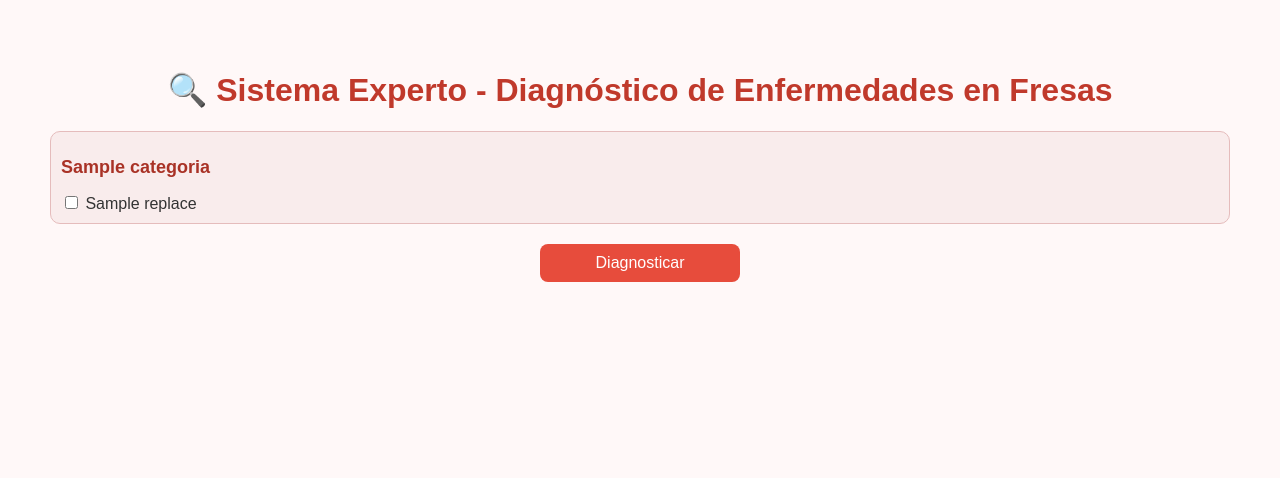
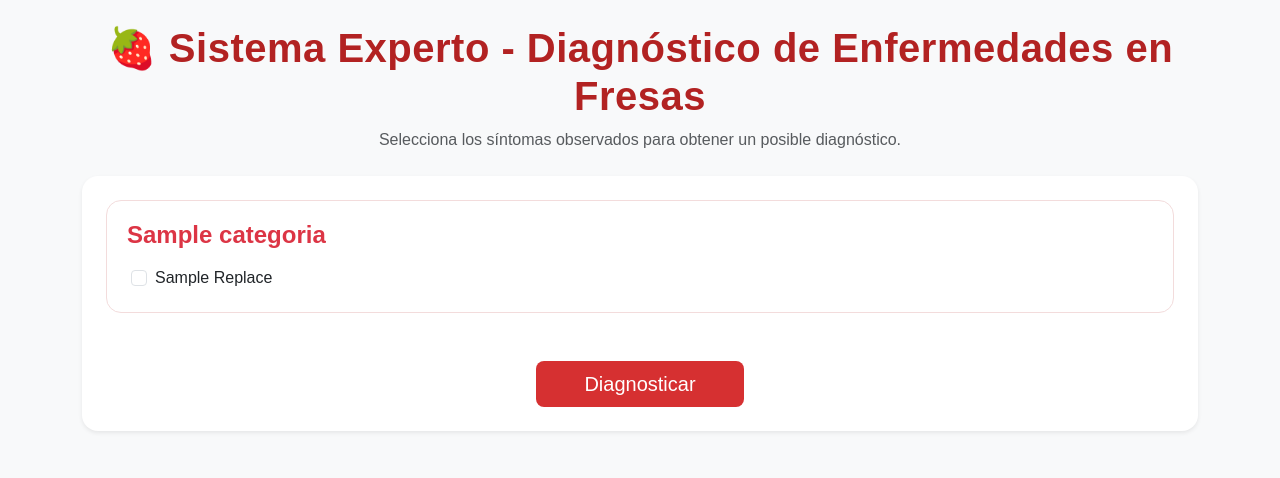
Before and after one commit to slimh4cker/Strawberry-Diagnosis, a Flask app: template src/templates/index.html in a window 1280 px wide. Shown: the top 478 px of the page. Run offline with Flask 3, Linux system fonts and the light colour scheme; the template is opened without the code that fills it: most values are stand-ins (such as "Sample title", 1, 10 or a date in 2020).

Commit message:
segundo avance interfaz

```diff
--- a/src/app_web.py
+++ b/src/app_web.py
@@ -34,62 +34,51 @@ def index():
 def diagnosticar():
     try:
         payload = request.get_json(force=True)
-        print(f"[DEBUG] /diagnosticar payload raw: {payload}")
         sintomas_recibidos = payload.get("sintomas", [])
-        print(f"[DEBUG] Síntomas recibidos (strings): {sintomas_recibidos}")
 
-        # Convertir a lista de dicts {"hecho": "...", "valor": "..."}
+        if not sintomas_recibidos:
+            return jsonify({"resultado": "⚠️ No seleccionaste síntomas."})
+
+        # Convertir a lista de diccionarios {"hecho": "...", "valor": "..."}
         lista_sintomas = []
         for s in sintomas_recibidos:
             if ":" in s:
                 hecho, valor = s.split(":", 1)
                 lista_sintomas.append({"hecho": hecho, "valor": valor})
-            else:
-                parts = s.split("_", 1)
-                if len(parts) == 2:
-                    hecho, valor = parts
-                    lista_sintomas.append({"hecho": hecho, "valor": valor})
-        print(f"[DEBUG] Síntomas convertidos para motor: {lista_sintomas}")
 
         base = obtener_base()
-        # tamaño base y ejemplo
-        print(f"[DEBUG] Base de conocimiento cargada. Reglas: {len(base)}")
+        resultados = motor.iniciar_busqueda(lista_sintomas, base)
 
-        # Llamada al motor
-        resultados = motor.iniciar_busqueda(lista_sintomas, base)
-        print(f"[DEBUG] Resultados crudos del motor (len={len(resultados)}):")
-        for r in resultados:
-            print("  -", r.get("id"), r.get("nombre"))
+        # Si el motor devuelve coincidencias
+        if resultados:
+            mejor = resultados[0]  # tomamos la primera (mayor coincidencia)
+            diagnostico = mejor.get("conclusion", {}).get("diagnostico", mejor.get("nombre", "Desconocido"))
 
-        # nombre + condiciones que coincidieron y los sintomas
-        respuesta_detallada = []
-        for padecimiento in resultados:
-            condiciones_padecimiento = padecimiento.get("condiciones", [])
-            coincidencias = []
-            for cond in condiciones_padecimiento:
-                for s in lista_sintomas:
-                    if s.get("hecho") == cond.get("hecho") and s.get("valor") == cond.get("valor"):
-                        coincidencias.append(cond)
-            respuesta_detallada.append({
-                "id": padecimiento.get("id"),
-                "nombre": padecimiento.get("nombre"),
-                "coincidencias": coincidencias,
-                "conclusion": padecimiento.get("conclusion", {})
-            })
+            # construimos una descripción más detallada si existe
+            descripcion = mejor.get("descripcion", "")
+            condiciones = [f"{c['hecho'].replace('sintoma_', '').capitalize()}: {c['valor'].replace('_', ' ')}"
+                           for c in mejor.get("condiciones", [])]
 
-        if not respuesta_detallada:
-            mensaje = "No es posible diagnosticar con los síntomas proporcionados."
-        else:
-            mensaje = f"Se encontraron {len(respuesta_detallada)} coincidencia(s)."
+            texto_condiciones = "<br>".join(f"• {c}" for c in condiciones)
 
-        return jsonify({
-            "ok": True,
-            "mensaje": mensaje,
-            "resultados": respuesta_detallada
-        })
+            resultado_html = f"""
+                <h4 class='text-success'>🩺 {diagnostico}</h4>
+                {'<p class="text-muted">' + descripcion + '</p>' if descripcion else ''}
+                <div class='text-start mx-auto mt-2' style='max-width:600px'>
+                    <p class='fw-semibold'>Síntomas característicos:</p>
+                    <p>{texto_condiciones}</p>
+                </div>
+            """
+
+            return jsonify({"resultado": resultado_html})
+
+        # Si no hubo coincidencias
+        return jsonify({"resultado": "❌ No se puede diagnosticar en este momento."})
+
     except Exception as e:
         traceback.print_exc()
-        return jsonify({"ok": False, "error": str(e)}), 500
+        return jsonify({"resultado": f"⚠️ Error interno: {str(e)}"})
+
 
 if __name__ == "__main__":
     app.run(debug=True)
--- a/src/static/styles.css
+++ b/src/static/styles.css
@@ -1,23 +1,67 @@
+/* =====================
+   ESTILOS GENERALES
+===================== */
 body {
-    font-family: Arial, sans-serif;
-    margin: 30px;
-    background-color: #f7f9fb;
+    font-family: 'Poppins', Arial, sans-serif;
+    background-color: #fffafc;
     color: #333;
 }
 
-h1 {
-    color: #c73c3c;
+.titulo-principal {
+    color: #b22222;
+    font-weight: 700;
+    letter-spacing: 0.5px;
 }
 
-button {
-    background-color: #c73c3c;
-    color: white;
-    border: none;
-    padding: 8px 16px;
-    cursor: pointer;
-    border-radius: 8px;
+/* =====================
+   TARJETAS DE CATEGORÍA
+===================== */
+.categoria {
+    background-color: #fff;
+    border: 1px solid #f3dcdc;
+    border-radius: 15px;
+    padding: 20px;
+    transition: box-shadow 0.3s ease-in-out;
 }
 
-button:hover {
-    background-color: #b22e2e;
+.categoria:hover {
+    box-shadow: 0 4px 15px rgba(242, 90, 90, 0.15);
 }
+
+/* =====================
+   BOTÓN PRINCIPAL
+===================== */
+.btn-danger {
+    background-color: #d63031;
+    border: none;
+    transition: background-color 0.3s ease;
+}
+
+.btn-danger:hover {
+    background-color: #b71c1c;
+}
+
+/* =====================
+   RESULTADOS
+===================== */
+.resultado {
+    font-size: 1.1rem;
+    color: #2c3e50;
+}
+
+.alert {
+    font-size: 1rem;
+    border-radius: 10px;
+}
+
+/* =====================
+   SCROLL PERSONALIZADO
+===================== */
+::-webkit-scrollbar {
+    width: 8px;
+}
+
+::-webkit-scrollbar-thumb {
+    background: #f28b82;
+    border-radius: 10px;
+}
--- a/src/templates/index.html
+++ b/src/templates/index.html
@@ -2,144 +2,65 @@
 <html lang="es">
 <head>
     <meta charset="UTF-8">
-    <title>Sistema Experto de Fresas</title>
+    <title>Sistema Experto de Fresas 🍓</title>
+    <link href="https://cdn.jsdelivr.net/npm/bootstrap@5.3.2/dist/css/bootstrap.min.css" rel="stylesheet">
     <link rel="stylesheet" href="{{ url_for('static', filename='styles.css') }}">
-    <style>
-        body {
-            font-family: Arial, sans-serif;
-            background-color: #fff8f8;
-            color: #333;
-            padding: 20px;
-        }
+</head>
+<body class="bg-light">
+    <div class="container py-4">
+        <div class="text-center mb-4">
+            <h1 class="titulo-principal">🍓 Sistema Experto - Diagnóstico de Enfermedades en Fresas</h1>
+            <p class="text-muted">Selecciona los síntomas observados para obtener un posible diagnóstico.</p>
+        </div>
 
-        h1 {
-            text-align: center;
-            color: #c0392b;
-        }
-
-        .categoria {
-            background: #f9ecec;
-            border: 1px solid #e5bcbc;
-            padding: 10px;
-            border-radius: 10px;
-            margin-bottom: 20px;
-        }
-
-        .categoria h2 {
-            color: #a93226;
-            font-size: 18px;
-        }
-
-        .boton {
-            display: block;
-            width: 200px;
-            margin: 20px auto;
-            padding: 10px;
-            background-color: #e74c3c;
-            color: white;
-            border: none;
-            border-radius: 8px;
-            cursor: pointer;
-            font-size: 16px;
-        }
-
-        .boton:hover {
-            background-color: #c0392b;
-        }
-
-        #resultado {
-            text-align: center;
-            margin-top: 30px;
-            font-size: 18px;
-            color: #2e4053;
-        }
-    </style>
-</head>
-<body>
-    <h1>🔍 Sistema Experto - Diagnóstico de Enfermedades en Fresas</h1>
-
-    <form action="/buscar" method="post">
+        <form id="formulario" class="card shadow-sm p-4 border-0 rounded-4">
             {% for categoria, valores in sintomas.items() %}
-            <div class="categoria">
-                <h2>{{ categoria.replace('sintoma_', '').capitalize() }}</h2>
+                <div class="categoria mb-4">
+                    <h4 class="fw-semibold text-danger mb-3">
+                        {{ categoria.replace('sintoma_', '').capitalize() }}
+                    </h4>
+                    <div class="row row-cols-1 row-cols-md-2 row-cols-lg-3 g-2">
                         {% for valor in valores %}
-                    <label>
-                        <input type="checkbox" name="sintomas" value="{{ categoria }}:{{ valor }}">
-                        {{ valor.replace('_', ' ') }}
-                    </label><br>
+                            <div class="form-check ms-2">
+                                <input class="form-check-input" type="checkbox" name="sintomas" value="{{ categoria }}:{{ valor }}">
+                                <label class="form-check-label text-capitalize">{{ valor.replace('_', ' ') }}</label>
+                            </div>
                         {% endfor %}
+                    </div>
                 </div>
             {% endfor %}
 
-        <button type="button" class="boton" id="btnDiagnosticar">Diagnosticar</button>
+            <div class="text-center mt-4">
+                <button type="button" class="btn btn-danger btn-lg px-5" id="btnDiagnosticar">Diagnosticar</button>
+            </div>
         </form>
 
-    <div id="resultado"></div>
-
+        <div id="resultado" class="resultado mt-4 text-center fw-semibold"></div>
+    </div>
 
     <script>
     document.getElementById("btnDiagnosticar").addEventListener("click", async () => {
         const seleccionados = Array.from(document.querySelectorAll('input[name="sintomas"]:checked'))
             .map(cb => cb.value);
 
-        console.log("JS DEBUG - seleccionados:", seleccionados);
+        const resultado = document.getElementById("resultado");
+        resultado.innerHTML = ""; // limpia antes de mostrar algo nuevo
 
         if (seleccionados.length === 0) {
-            document.getElementById("resultado").innerText = "Por favor selecciona al menos un síntoma.";
+            resultado.innerHTML = "<div class='alert alert-warning mt-3'>⚠️ Por favor selecciona al menos un síntoma.</div>";
             return;
         }
 
-        try {
         const respuesta = await fetch("/diagnosticar", {
             method: "POST",
             headers: { "Content-Type": "application/json" },
             body: JSON.stringify({ sintomas: seleccionados })
         });
 
-            if (!respuesta.ok) {
-                console.error("Respuesta no OK:", respuesta.status, await respuesta.text());
-                document.getElementById("resultado").innerText = "Error del servidor al diagnosticar (mira la consola del servidor).";
-                return;
-            }
-
         const data = await respuesta.json();
-            console.log("JS DEBUG - respuesta del servidor:", data);
-
-            if (!data.ok) {
-                document.getElementById("resultado").innerText = "Error en diagnóstico: " + (data.error || "desconocido");
-                return;
-            }
-
-            if (!data.resultados || data.resultados.length === 0) {
-                document.getElementById("resultado").innerText = "ℹ️ " + (data.mensaje || "No se encontró diagnóstico.");
-                return;
-            }
-
-            // Mostrar resultados detallados
-            let html = `<div><strong>${data.mensaje}</strong></div>`;
-            data.resultados.forEach((r, idx) => {
-                html += `<div style="text-align:left; margin-top:10px; padding:10px; border-radius:8px; background:#fff; box-shadow:0 1px 6px rgba(0,0,0,0.05);">
-                            <div style="font-weight:700">${idx+1}. ${r.nombre} <span style="color:#666">(${r.id || ""})</span></div>
-                            <div style="margin-top:6px"><strong>Síntomas coincidentes:</strong></div>
-                            <ul>`;
-                (r.coincidencias || []).forEach(c => {
-                    html += `<li>${c.hecho}: ${c.valor}</li>`;
-                });
-                html += `</ul>`;
-                if (r.conclusion && r.conclusion.diagnostico) {
-                    html += `<div><strong>Diagnóstico final:</strong> ${r.conclusion.diagnostico}</div>`;
-                }
-                html += `</div>`;
-            });
-
-            document.getElementById("resultado").innerHTML = html;
-        } catch (err) {
-            console.error("JS fetch error:", err);
-            document.getElementById("resultado").innerText = "Error de conexión al servidor.";
-        }
+        resultado.innerHTML = `<div class='alert alert-light border mt-3 p-3 shadow-sm'>${data.resultado}</div>`;
     });
 </script>
 
-
 </body>
 </html>
```
Lines whose indentation alone changed are shown as unchanged.
